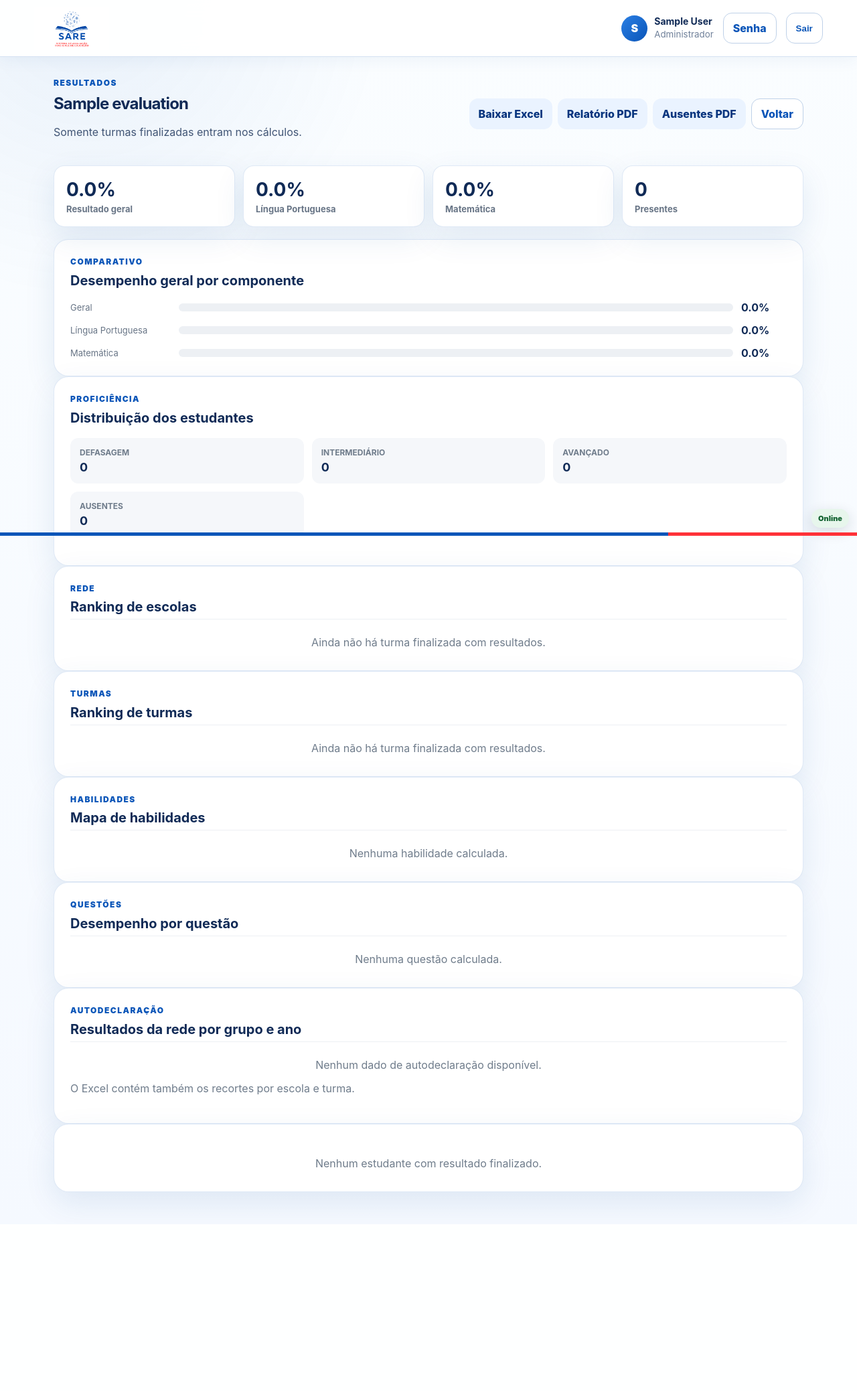
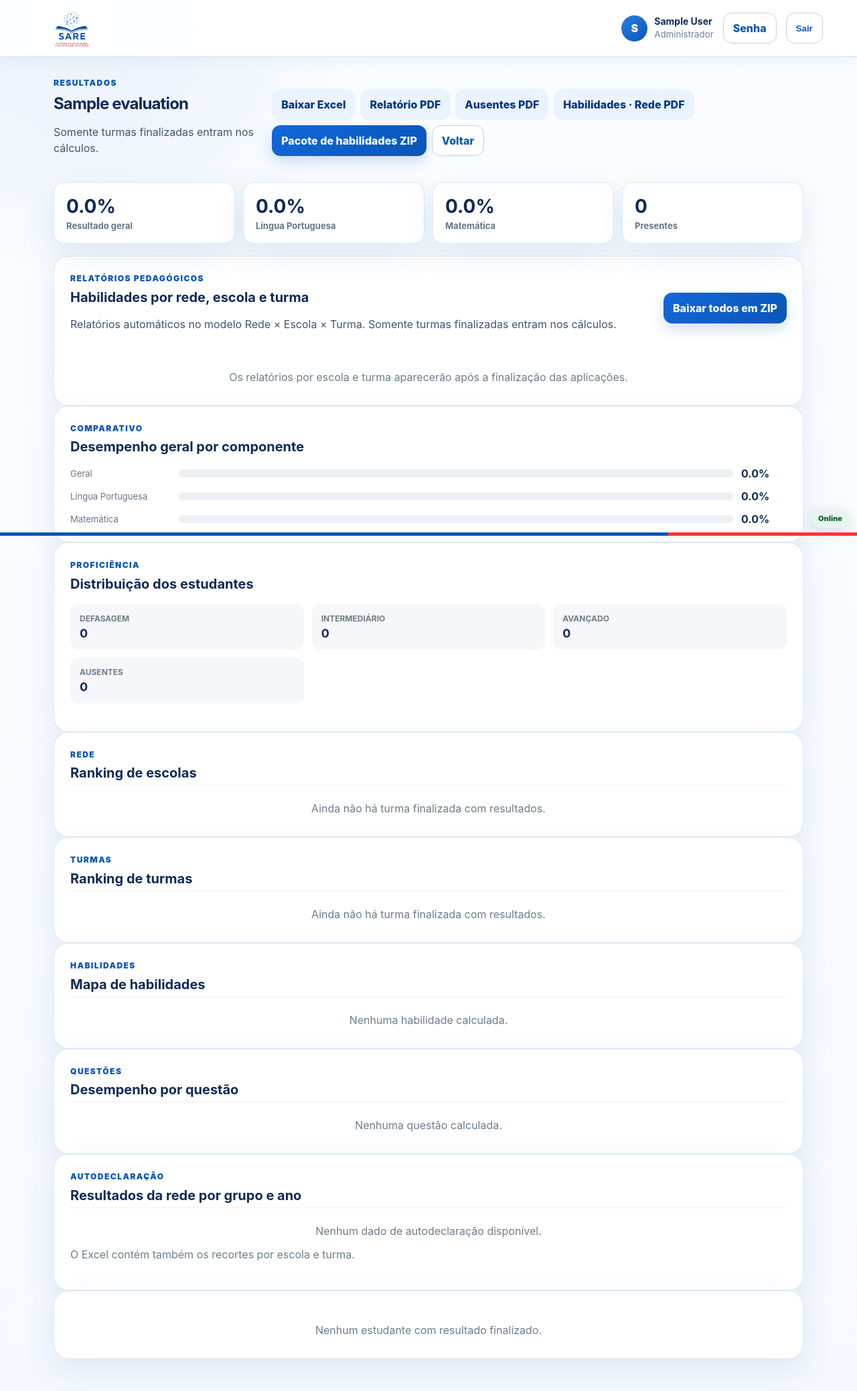
Before and after one commit to Marcosadriano7506/SARE2026, a Flask app: page /coordenacao/resultados/1 in a window 1280 px wide. Shown: the whole page at 67% size. Before the commit the page ends 1819 px from the top, so only its background shows below. Run offline with Flask 3, Linux system fonts and the light colour scheme; a user stored in the database is signed in; tables that the repository leaves empty hold one stand-in row (values such as "Sample post").

Commit message:
results: expose network school and class skill reports

```diff
--- a/app/templates/coordinator/results.html
+++ b/app/templates/coordinator/results.html
@@ -12,6 +12,8 @@
       <a class="button secondary compact" href="{{ url_for('coordinator.export_results_excel', evaluation_id=analytics.evaluation.id) }}">Baixar Excel</a>
       <a class="button secondary compact" href="{{ url_for('coordinator.export_results_pdf', evaluation_id=analytics.evaluation.id) }}">Relatório PDF</a>
       <a class="button secondary compact" href="{{ url_for('coordinator.export_absences_pdf', evaluation_id=analytics.evaluation.id) }}">Ausentes PDF</a>
+      <a class="button secondary compact" href="{{ url_for('coordinator.export_skill_network_pdf', evaluation_id=analytics.evaluation.id) }}">Habilidades · Rede PDF</a>
+      <a class="button primary compact" href="{{ url_for('coordinator.export_skill_reports_package', evaluation_id=analytics.evaluation.id) }}">Pacote de habilidades ZIP</a>
       <a class="button ghost compact" href="{{ url_for('coordinator.dashboard') }}">Voltar</a>
     </div>
   </header>
@@ -22,6 +24,57 @@
     <div class="metric-card"><strong>{{ '%.1f'|format(analytics.math_percent) }}%</strong><span>Matemática</span></div>
     <div class="metric-card"><strong>{{ analytics.present_students }}</strong><span>Presentes</span></div>
   </div>
+
+  <section class="panel">
+    <div class="panel-heading">
+      <div>
+        <p class="eyebrow">Relatórios pedagógicos</p>
+        <h2>Habilidades por rede, escola e turma</h2>
+        <p>Relatórios automáticos no modelo Rede × Escola × Turma. Somente turmas finalizadas entram nos cálculos.</p>
+      </div>
+      <a class="button primary compact" href="{{ url_for('coordinator.export_skill_reports_package', evaluation_id=analytics.evaluation.id) }}">
+        Baixar todos em ZIP
+      </a>
+    </div>
+
+    {% if report_groups %}
+      <div class="list">
+        {% for group in report_groups %}
+          <div class="management-row">
+            <div class="management-user">
+              <strong>{{ group.school.name }}</strong>
+              <span>{{ group.classes|length }} turma(s) finalizada(s)</span>
+            </div>
+            <div class="management-actions">
+              <a class="button secondary compact"
+                 href="{{ url_for('coordinator.export_skill_school_pdf', evaluation_id=analytics.evaluation.id, school_id=group.school.id) }}">
+                PDF da escola
+              </a>
+            </div>
+          </div>
+          {% for classroom in group.classes %}
+            <div class="list-row coordinator-list-row">
+              <div>
+                <strong>{{ classroom.name }}</strong>
+                <span>{{ classroom.grade }}º ano · Código {{ classroom.access_code }}</span>
+              </div>
+              <div class="row-actions">
+                <a class="button ghost compact"
+                   href="{{ url_for('coordinator.export_skill_class_pdf', evaluation_id=analytics.evaluation.id, class_id=classroom.id) }}">
+                  PDF da turma
+                </a>
+              </div>
+            </div>
+          {% endfor %}
+        {% endfor %}
+      </div>
+      <p class="hint">
+        O pacote ZIP inclui o consolidado da rede, um relatório para cada escola e um relatório para cada turma finalizada.
+      </p>
+    {% else %}
+      <div class="empty">Os relatórios por escola e turma aparecerão após a finalização das aplicações.</div>
+    {% endif %}
+  </section>
 
   <section class="panel">
     <p class="eyebrow">Comparativo</p>
```
